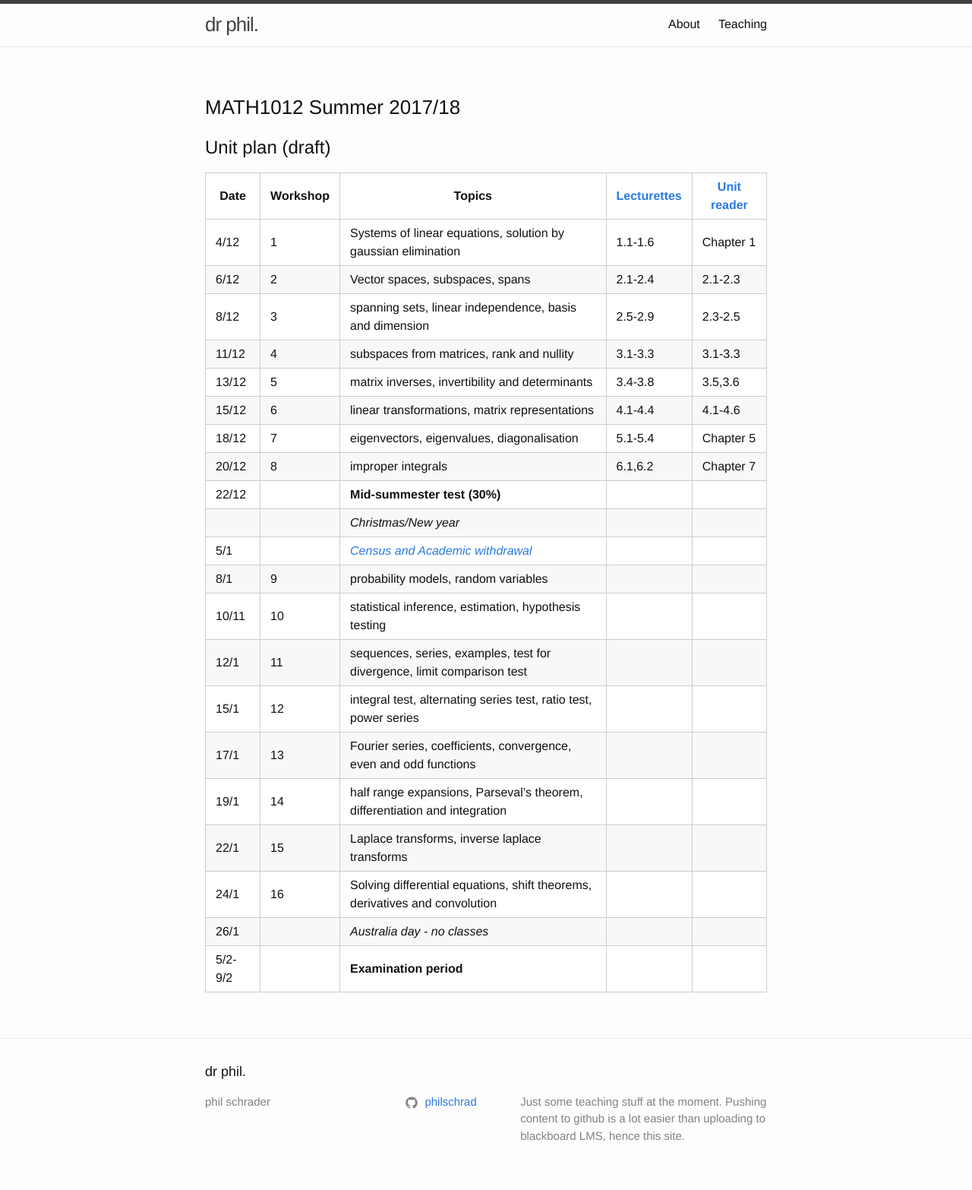
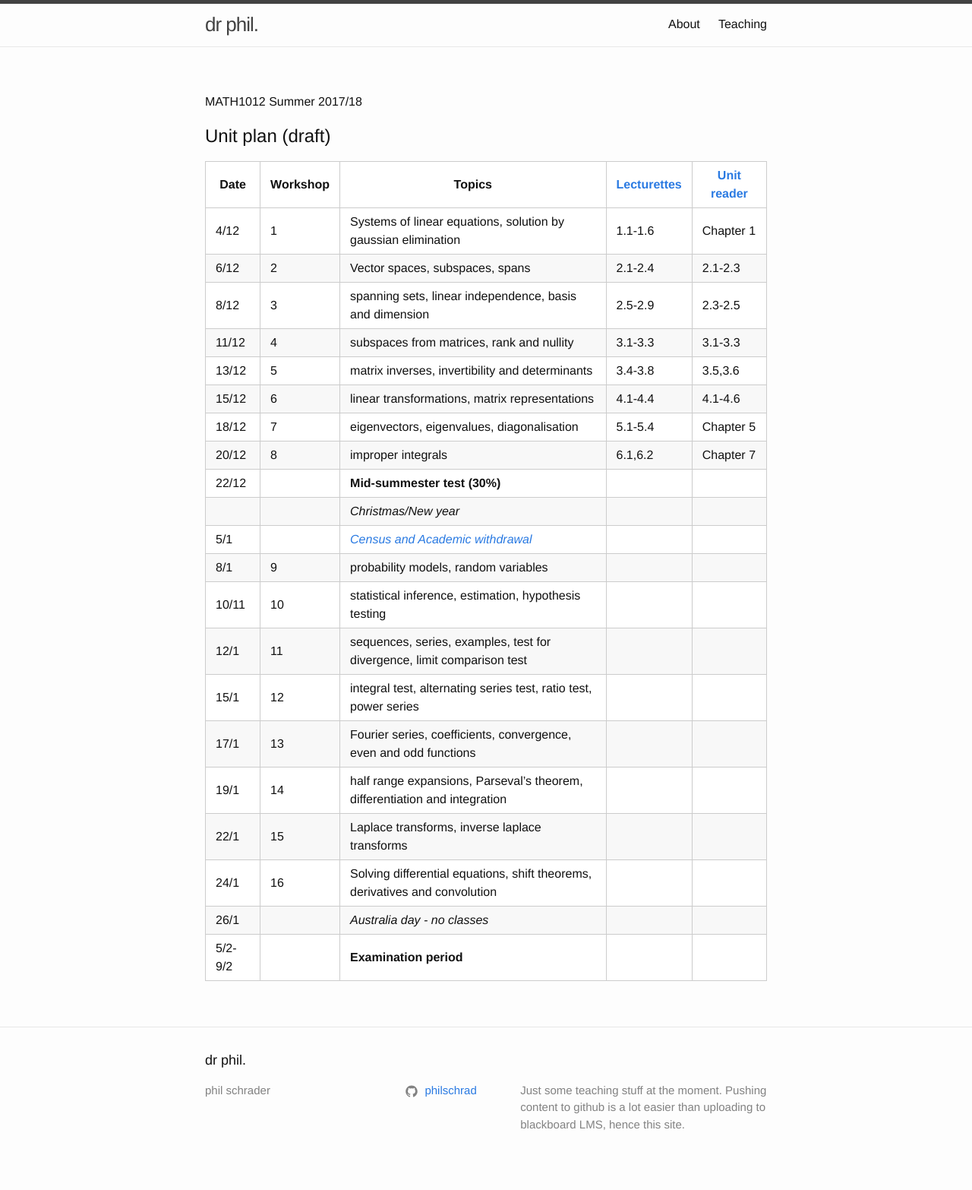
Before and after one commit to philschrad/philschrad.github.io, a Jekyll site: the page built from pages/MATH1012_unit_plan.md, in a window 1280 px wide. Shown: the whole page at 76% size. Built offline with Jekyll 4.4.1, drawn with Linux system fonts in a browser that asks for light colours.

```diff
--- a/pages/MATH1012_unit_plan.md
+++ b/pages/MATH1012_unit_plan.md
@@ -6,7 +6,7 @@ layout: page
 [Lecturettes]:MATH1012_lectures.html
 [Unit reader]:https://lms.uwa.edu.au/bbcswebdav/courses/MATH1012_TS-SUMM-B_2018/notes/MATH1012_Reader.pdf
 
-### MATH1012 Summer 2017/18
+MATH1012 Summer 2017/18
 # Unit plan (draft)
 
 Date | Workshop | Topics | [Lecturettes] | [Unit reader]
```
